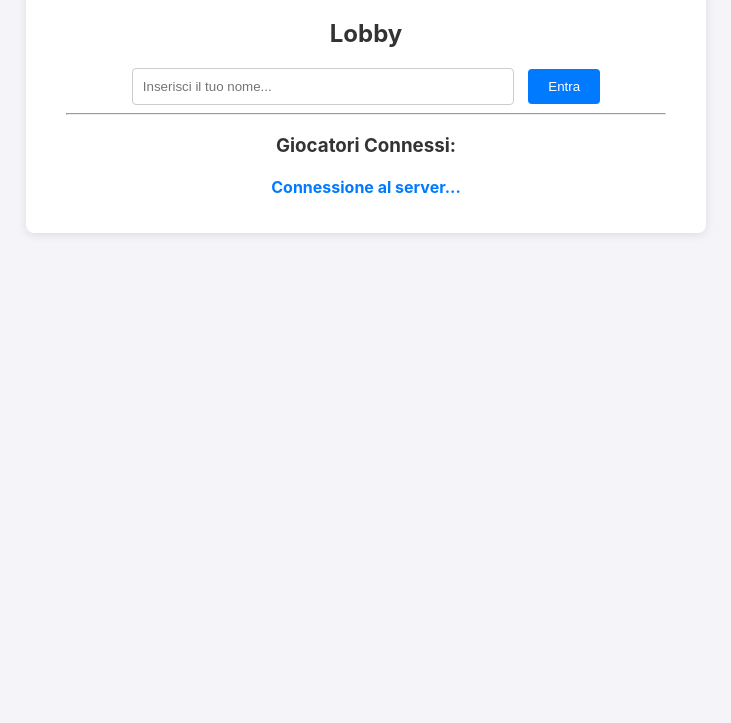
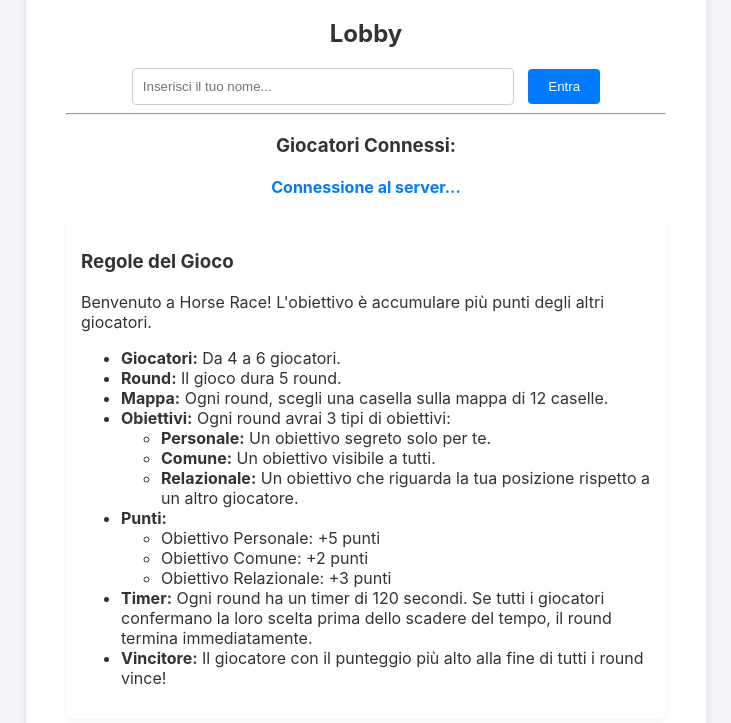
Before and after one commit to Tianyu-SuGIT/PAWNS_AND_ORDER, a plain HTML site: page index.html in a window 1280 px wide. Shown: the part 133-856 px from the top of the page, without its empty margins (274-1005 px from the left). Before the commit the page ends 800 px from the top, so only its background shows below. Drawn offline with nearby package versions, Linux system fonts and the light colour scheme; no server answers.

Commit message:
Add files via upload

```diff
--- a/index.html
+++ b/index.html
@@ -65,6 +65,32 @@
             <h3>Giocatori Connessi:</h3>
             <ul id="player-list"></ul>
             <p id="lobby-status">Connessione al server...</p>
+
+            <div id="game-rules" class="card" style="margin-top: 20px; text-align: left;">
+                <h3>Regole del Gioco</h3>
+                <p>Benvenuto a Horse Race! L'obiettivo è accumulare più punti degli altri giocatori.</p>
+                <ul>
+                    <li><strong>Giocatori:</strong> Da 4 a 6 giocatori.</li>
+                    <li><strong>Round:</strong> Il gioco dura 5 round.</li>
+                    <li><strong>Mappa:</strong> Ogni round, scegli una casella sulla mappa di 12 caselle.</li>
+                    <li><strong>Obiettivi:</strong> Ogni round avrai 3 tipi di obiettivi:
+                        <ul>
+                            <li><strong>Personale:</strong> Un obiettivo segreto solo per te.</li>
+                            <li><strong>Comune:</strong> Un obiettivo visibile a tutti.</li>
+                            <li><strong>Relazionale:</strong> Un obiettivo che riguarda la tua posizione rispetto a un altro giocatore.</li>
+                        </ul>
+                    </li>
+                    <li><strong>Punti:</strong>
+                        <ul>
+                            <li>Obiettivo Personale: +5 punti</li>
+                            <li>Obiettivo Comune: +2 punti</li>
+                            <li>Obiettivo Relazionale: +3 punti</li>
+                        </ul>
+                    </li>
+                    <li><strong>Timer:</strong> Ogni round ha un timer di 120 secondi. Se tutti i giocatori confermano la loro scelta prima dello scadere del tempo, il round termina immediatamente.</li>
+                    <li><strong>Vincitore:</strong> Il giocatore con il punteggio più alto alla fine di tutti i round vince!</li>
+                </ul>
+            </div>
         </div>
     </div>
 
@@ -78,7 +104,7 @@
     <script>
         document.addEventListener('DOMContentLoaded', () => {
             // =======================================================================
-            // == MODIFICA FONDAMENTALE: INSERISCI QUI L'URL DEL TUO BACKEND RENDER ==
+            // == RICORDA DI INSERIRE QUI L'URL DEL TUO BACKEND RENDER              ==
             // =======================================================================
             const socket = io("INCOLLA_QUI_L'URL_DEL_TUO_BACKEND");
 
@@ -89,16 +115,11 @@
             const lobbyView = document.getElementById('lobby-view');
             const gameView = document.getElementById('game-view');
             const gameOverView = document.getElementById('game-over-view');
-            const confirmChoiceBtn = document.getElementById('confirm-choice-btn');
 
             function showView(viewName) {
                 [lobbyView, gameView, gameOverView].forEach(v => v.classList.add('hidden'));
                 document.getElementById(`${viewName}-view`).classList.remove('hidden');
             }
-
-            function setupNewRound(data) { /* ... questa funzione rimane invariata ... */ }
-            function updateLeaderboard(scores) { /* ... questa funzione rimane invariata ... */ }
-            function setupChat(players) { /* ... questa funzione rimane invariata ... */ }
 
             // --- GESTIONE SOCKET ---
             socket.on('connect', () => { mySid = socket.id; });
@@ -141,13 +162,16 @@
             });
 
             socket.on('game_starting', () => { document.getElementById('lobby-status').textContent = 'Partita in avvio...'; });
+
             socket.on('error', (data) => {
                 alert("Errore: " + data.msg);
                 document.getElementById('join-form').classList.remove('hidden');
                 document.getElementById('lobby-status').textContent = 'Errore. Riprova.';
+                 // Ricarica la lista dei giocatori corretta in caso di errore di username
+                socket.emit('get_current_players');
             });
 
-            // ... tutti gli altri gestori di eventi ('new_round', 'timer_update', etc.) rimangono invariati ...
+            // ... (il resto degli handler socket, come new_round, timer_update, ecc. va qui)
 
             const usernameInput = document.getElementById('username-input');
             const joinBtn = document.getElementById('join-btn');
@@ -156,11 +180,10 @@
                 const username = usernameInput.value;
                 const playerList = document.getElementById('player-list');
 
-                // Optimistic UI Update
                 const tempLi = document.createElement('li');
                 tempLi.textContent = username || 'Giocatore...';
                 tempLi.style.color = '#555';
-                playerList.appendChild(tempLi);
+                // Non aggiungerlo più ottimisticamente, attendiamo la risposta per evitare duplicati visivi in caso di errore
 
                 socket.emit('join', { username: username });
                 document.getElementById('join-form').classList.add('hidden');
```
